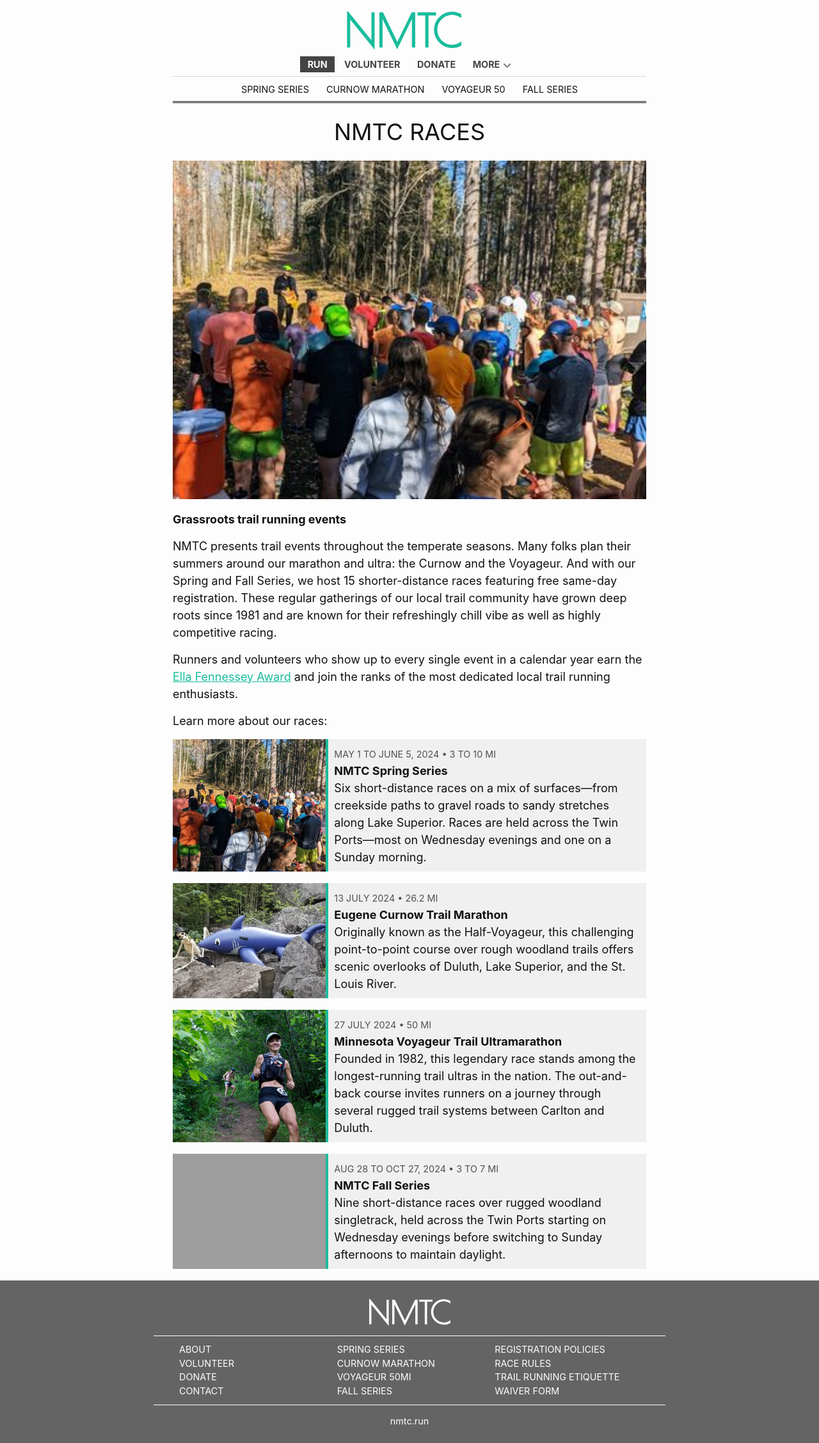
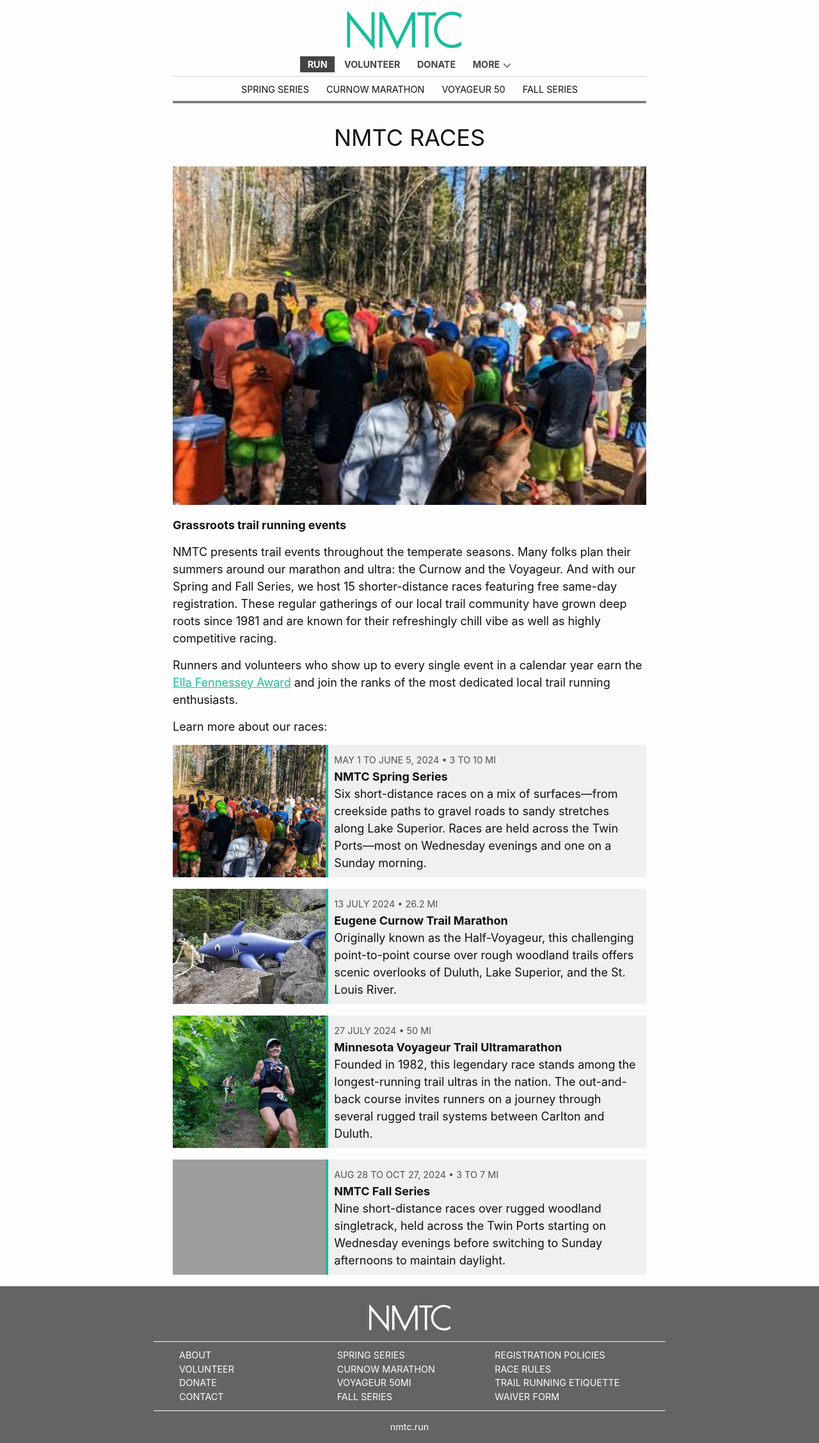
Before and after one commit to nmtc-run/nmtc-run.github.io, a Jekyll site: the page built from pages/race.md, in a window 1280 px wide. Shown: the whole page at 64% size. Built offline with Jekyll 4.4.1, drawn with Linux system fonts in a browser that asks for light colours; grey boxes are pictures that could not be loaded.

Commit message:
tweaks to menu style and content

```diff
--- a/_sass/nmtc/_menu.scss
+++ b/_sass/nmtc/_menu.scss
@@ -333,6 +333,12 @@
   padding-left: 1em;
 }
 
+@include media-query($on-laptop) {
+  .more-content {
+    padding: 0.5em 10vw 0;
+  }
+}
+
 .more-item {
   width: auto;
   flex: 1;
@@ -363,18 +369,3 @@
   text-transform: uppercase;
   padding-bottom: 0.25em;
 }
-
- @include media-query($on-laptop) {
-   .more-container {
-
-   }
-   .more-content {
-     padding: 0.5em 10vw 0;
-   }
- }
-
- @include media-query($on-palm) {
-   .more-container {
-     // display: none;
-   }
- }
--- a/_sass/nmtc/_page.scss
+++ b/_sass/nmtc/_page.scss
@@ -35,7 +35,7 @@
  text-transform: uppercase;
  font-size: 2em;
  overflow-wrap: break-word;
- padding-top: 0.25em 0;
+ padding-top: 0.25em;
 }
 
 .article-subtitle {
@@ -59,7 +59,7 @@
 
 @include media-query($on-palm)  {
   .article-title {
-    font-size: 1.25em;
+    font-size: 1.5em;
     padding-bottom: 0.5em;
   }
   .article-subtitle {
```
Also changed, not shown: _data/menu-items.yml (+4 -4 lines).
